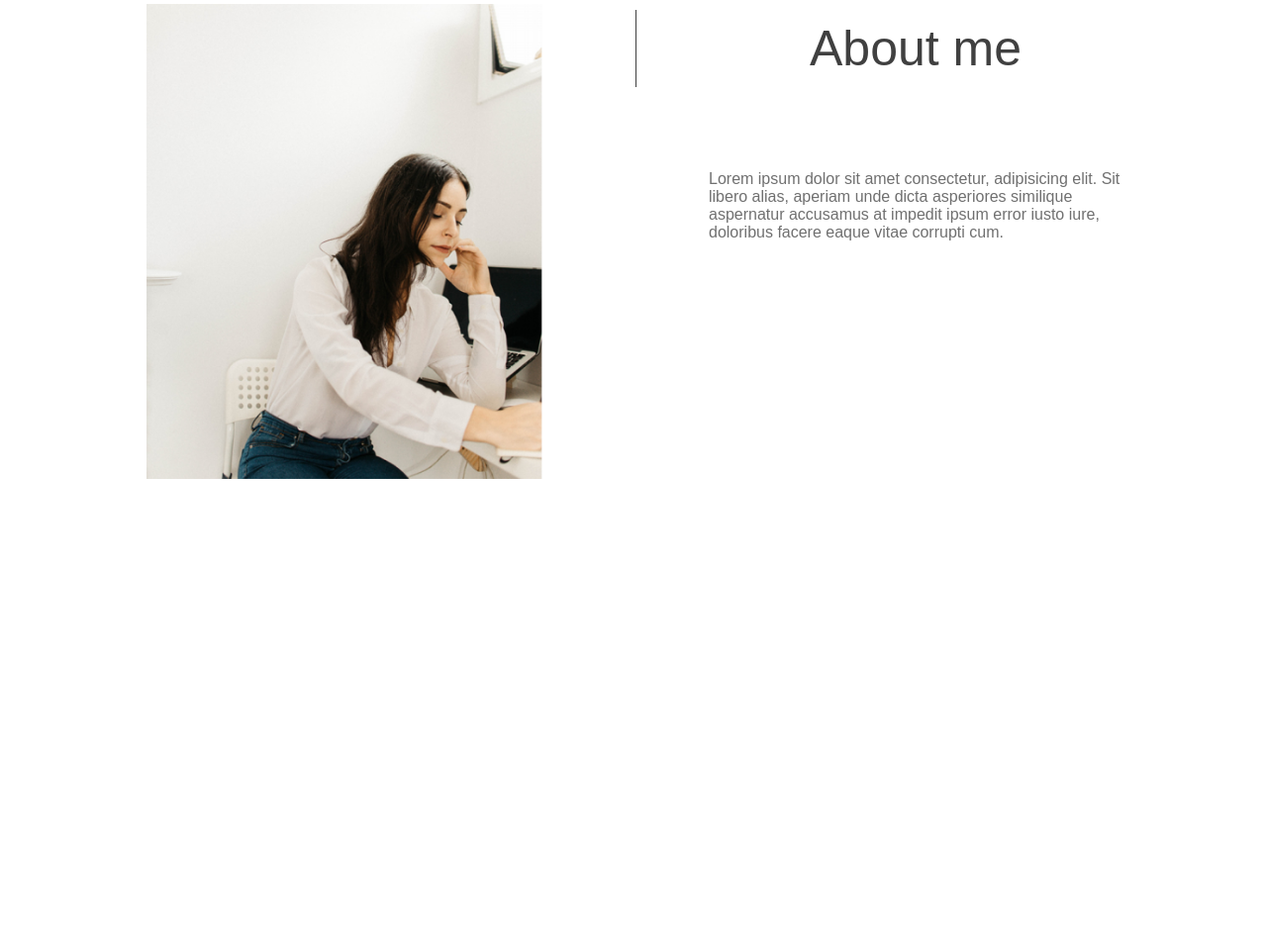
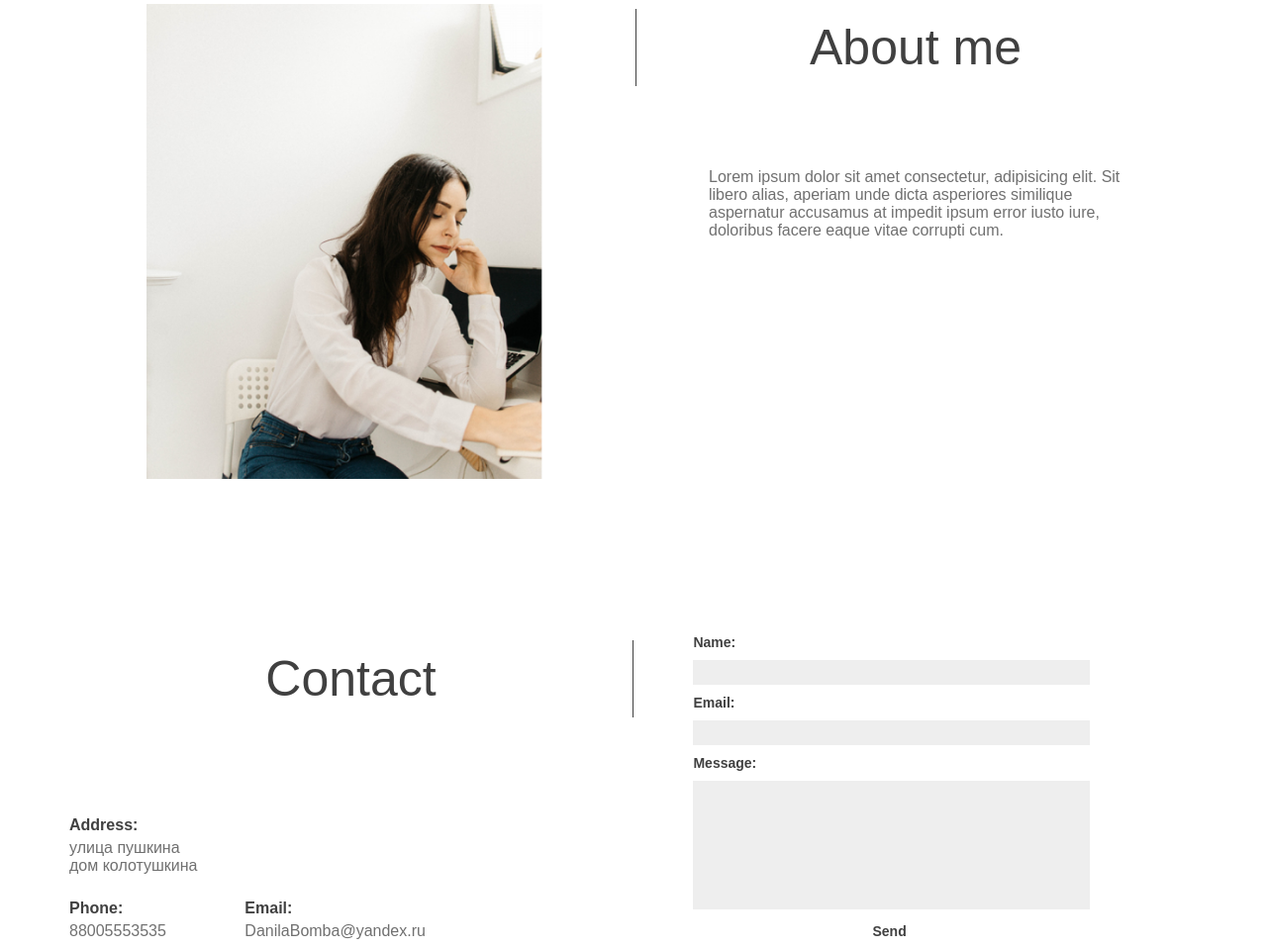
Before and after one commit to Kozeymak/Lab4, a plain HTML site: page index.html in a window 1280 px wide. Shown: the part 2053-3011 px from the top of the page at 99% size. Before the commit the page ends 2552 px from the top, so only its background shows below. Drawn offline with Linux system fonts and the light colour scheme.

Commit message:
Добавил новый блок с контактами

```diff
--- a/index.html
+++ b/index.html
@@ -75,7 +75,34 @@
             </tr>
         </table>
     </div>
-
+    <div class="contact">
+        <div class="contact__content">
+            <h2 class="contact__header">Contact</h2>
+            <div class="address">
+                <h4>Address:</h4>
+                улица пушкина <br> дом колотушкина
+            </div>
+            <div class="phone-email">
+                <div class="phone">
+                    <h4>Phone:</h4>
+                    88005553535
+                </div>
+                <div class="email">
+                    <h4>Email:</h4>
+                    DanilaBomba@yandex.ru
+                </div>
+            </div>
+        </div>
+        <form class="contact__form">
+            <label for="name">Name:</label>
+            <input type="text" id="name">
+            <label for="email">Email:</label>
+            <input type="text" id="email">
+            <label for="message">Message:</label>
+            <textarea id="message"></textarea>
+            <input type="submit" value="Send">
+        </form>
+    </div>
 
 </body>
 </html>
--- a/style.css
+++ b/style.css
@@ -160,3 +160,68 @@ nav {
     vertical-align: text-top;
     padding: 75px 75px;
 }
+.contact{
+    width: 1140px;
+    margin: 0 auto;
+    margin-top: 150px;
+}
+.contact__content{
+    display: inline-block;
+    width: 50%;
+}
+.contact__header{
+    font-size: 50px;
+    padding: 10px 0;
+    margin: 0;
+    border-right: #404040 1px solid;
+    text-align: center;
+    color: #404040;
+    font-weight: normal;
+    margin-bottom: 100px;
+}
+.contact__content h4{
+    margin: 0;
+    margin-bottom: 5px;
+    color: #404040;
+}
+.phone, .email{
+    display: inline-block;
+}
+.phone{
+    margin-right: 75px;
+}
+.address{
+    margin-bottom: 25px;
+}
+.contact__form{
+    width: 45%;
+    display: inline-block;
+    padding: 0 56px;
+    font-weight: 600;
+    font-size: 14px;
+    color: #404040;
+}
+*{
+    box-sizing: border-box;
+}
+.contact__form input[type=text], textarea{
+    appearance: none;
+    width: 100%;
+    border: 0;
+    background-color: #eee;
+    resize: none;
+    height: 25px;
+    margin: 10px 0;
+}
+textarea{
+    height: 130px;
+}
+input[type=submit]{
+    appearance: none;
+    border: 0;
+    background: none;
+    font-weight: 600;
+    font-size: 14px;
+    color: #404040;
+    margin-left: 175px;
+}
```
